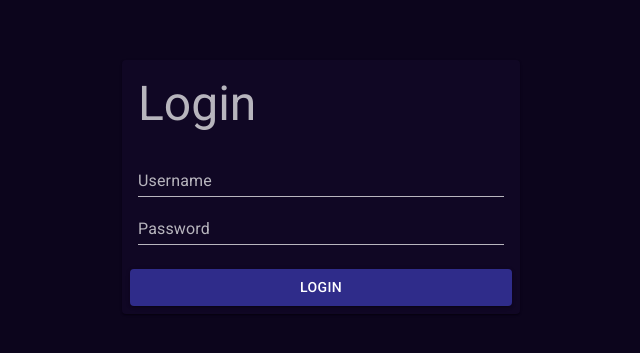
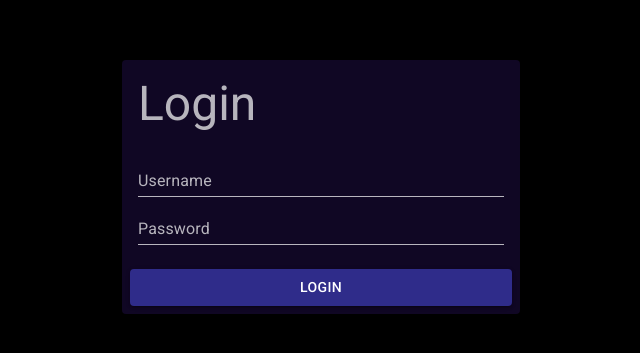
Before and after one commit to diced/zipline, a Next.js app: page /login in a window 1280 px wide. Shown: the part 213-566 px from the top of the page, without its empty margins (319-959 px from the left). Built offline with nearby package versions, Linux system fonts and the light colour scheme.

Commit message:
dark theme new

```diff
--- a/src/components/UI.tsx
+++ b/src/components/UI.tsx
@@ -350,7 +350,7 @@ export default function UI({ children }) {
             classes={{
               paper: classes.drawerPaper,
             }}
-            style={{ border: 'none' }}
+
             ModalProps={{
               keepMounted: true, // Better open performance on mobile.
             }}
@@ -363,7 +363,6 @@ export default function UI({ children }) {
             classes={{
               paper: classes.drawerPaper,
             }}
-            PaperProps={{ style: { border: 'none' } }}
             variant='permanent'
             open
           >
--- a/src/lib/theme.ts
+++ b/src/lib/themes/dark.ts
@@ -10,17 +10,22 @@ const theme = createMuiTheme({
       main: '#4a148c',
     },
     background: {
-      default: '#0c051c',
-      paper: '#190c36',
+      default: '#000000',
+      paper: '#000000',
     },
   },
   overrides: {
     MuiListItem: {
       root: {
         '&$selected': {
-          backgroundColor: '#0c051c80',
+          backgroundColor: '#1f1f1f',
         },
       },
+    },
+    MuiPaper: {
+      root: {
+
+      }
     },
     MuiCard: {
       root: {
--- a/src/pages/_app.tsx
+++ b/src/pages/_app.tsx
@@ -7,7 +7,7 @@ import { ThemeProvider } from '@material-ui/core/styles';
 import { Provider } from 'react-redux';
 import { PersistGate } from 'redux-persist/integration/react';
 import { store, persistor } from '../lib/store';
-import theme from '../lib/theme';
+import theme from '../lib/themes/dark';
 
 export default function MyApp(props) {
   const { Component, pageProps } = props;
--- a/src/pages/_document.tsx
+++ b/src/pages/_document.tsx
@@ -1,7 +1,7 @@
 import React from 'react';
 import Document, { Html, Head, Main, NextScript } from 'next/document';
 import { ServerStyleSheets } from '@material-ui/core/styles';
-import theme from '../lib/theme';
+import theme from '../lib/themes/dark';
 
 export default class MyDocument extends Document {
   // eslint-disable-next-line @typescript-eslint/explicit-module-boundary-types
```
